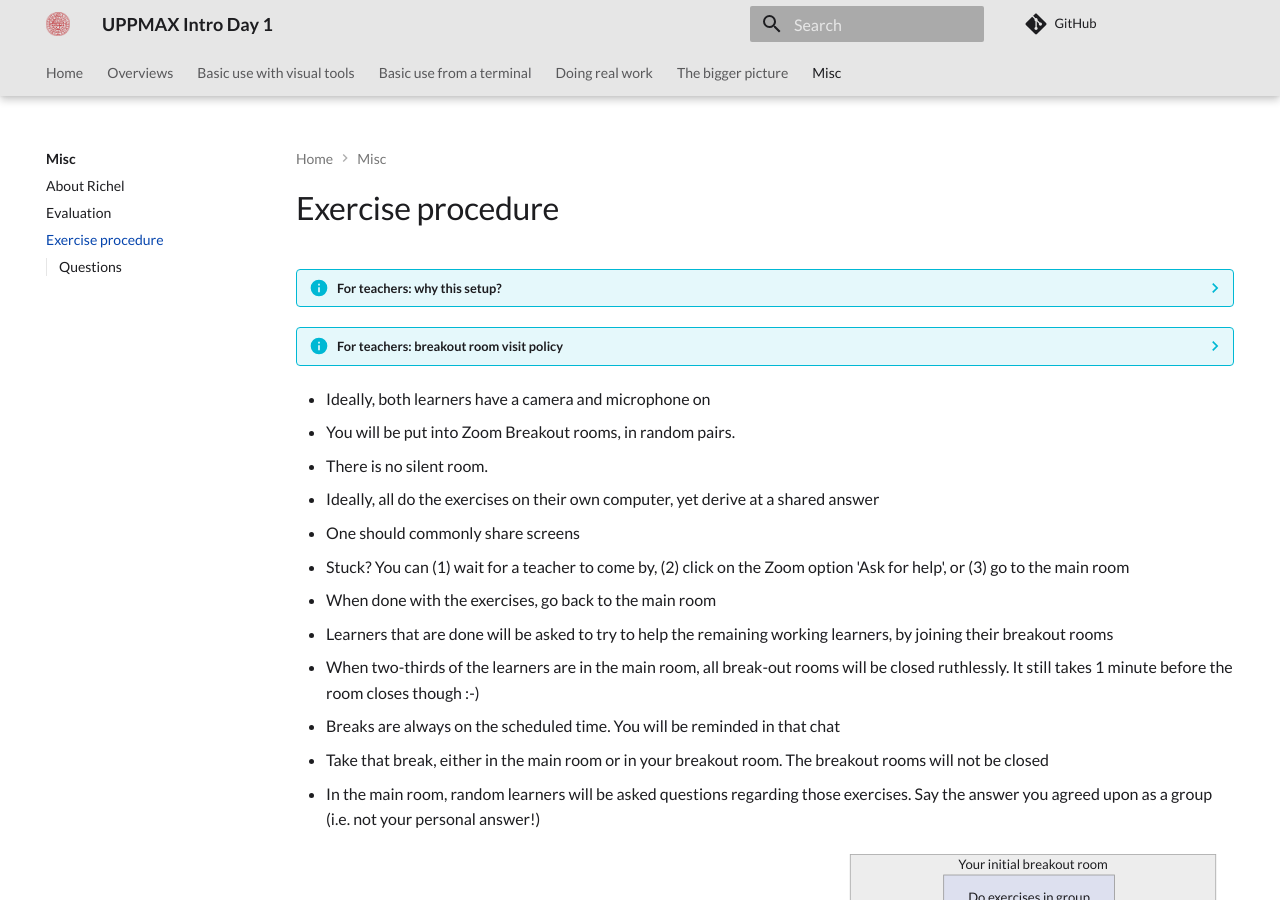
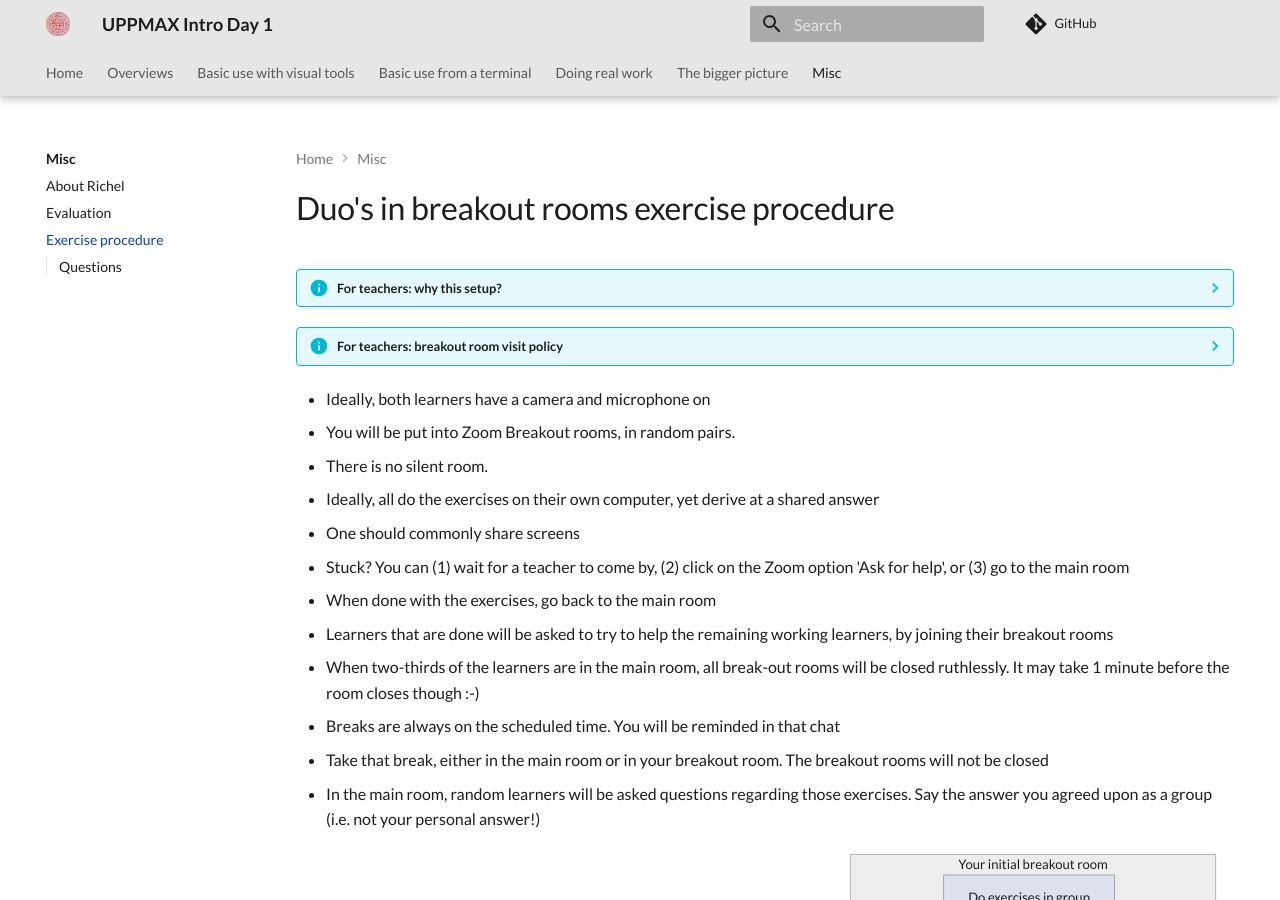
Before and after one commit to UPPMAX/uppmax_intro_day_1, an MkDocs documentation site: the page built from docs/misc/exercise_procedure.md, in a window 1280 px wide and 900 px high. Built offline with MkDocs 1.6.1 and Material for MkDocs 9.7.7, drawn with Linux system fonts in a browser that asks for light colours; comment, search, counter and statistics services are not loaded.

Commit message:
Fix markdown style

```diff
--- a/docs/misc/exercise_procedure.md
+++ b/docs/misc/exercise_procedure.md
@@ -1,4 +1,4 @@
-# Exercise procedure
+# Duo's in breakout rooms exercise procedure
 
 ???- info "For teachers: why this setup?"
 
@@ -11,7 +11,8 @@
 
     This assures everyone learns effectively: pairs are optimal.
 
-    > Ideally, all do the exercises on their computer, yet derive at a shared answer
+    > Ideally, all do the exercises on their computer,
+    > yet derive at a shared answer
 
     This assures everyone can give a answer that is not personal.
 
@@ -23,7 +24,8 @@
 
     There is no silent room, as:
 
-    - (1) working in pairs allows 'Think, Pair, Share' to work; answering is not personal anymore,
+    - (1) working in pairs allows 'Think, Pair, Share' to work;
+      answering is not personal anymore,
     - (2) getting the experienced learners to teach makes them learn too,
     - (3) this does not work well with Zoom assigning random pairs,
     - (4) this is not designed to be a self-study course
@@ -60,7 +62,8 @@
 
     Breaks are important.
 
-    > Take that break, either in the main room or in your breakout room. The breakout rooms will not be closed
+    > Take that break, either in the main room or in your breakout room.
+    > The breakout rooms will not be closed
 
     Do not disrupt the flow (even more) by closing the breakout rooms.
 
@@ -117,18 +120,22 @@
 - Ideally, both learners have a camera and microphone on
 - You will be put into Zoom Breakout rooms, in random pairs.
 - There is no silent room.
-- Ideally, all do the exercises on their own computer, yet derive at a shared answer
+- Ideally, all do the exercises on their own computer,
+  yet derive at a shared answer
 - One should commonly share screens
 - Stuck? You can (1) wait for a teacher to come by,
   (2) click on the Zoom option 'Ask for help', or
   (3) go to the main room
 - When done with the exercises, go back to the main room
-- Learners that are done will be asked to try to help the remaining working learners,
+- Learners that are done will be asked to try to help
+  the remaining working learners,
   by joining their breakout rooms
 - When two-thirds of the learners are in the main room, all break-out rooms
-  will be closed ruthlessly. It still takes 1 minute before the room closes though :-)
+  will be closed ruthlessly.
+  It may take 1 minute before the room closes though :-)
 - Breaks are always on the scheduled time. You will be reminded in that chat
-- Take that break, either in the main room or in your breakout room. The breakout rooms will not be closed
+- Take that break, either in the main room or in your breakout room.
+  The breakout rooms will not be closed
 - In the main room, random learners will be asked questions
   regarding those exercises.
   Say the answer you agreed upon as a group (i.e. not your personal answer!)
@@ -185,7 +192,6 @@
     Try to help the teacher give clear enough instructions
     next time.
 
-
 - You are in a breakout room with someone else.
   You need to install a piece of software,
   which takes a couple of minutes of time.
@@ -213,7 +219,8 @@
 
     - Wait
     - Ask questions
-    - Read the next session. Turn of your camera to indicate you need to concentrate
+    - Read the next session.
+      Turn of your camera to indicate you need to concentrate
 
 - I am alone in my Zoom breakout room. What do I do?
 
```
Also changed, not shown: docs/sessions/clusters.md (line endings or trailing spaces), docs/sessions/courses.md (line endings or trailing spaces), docs/sessions/login.md (line endings or trailing spaces), docs/sessions/use_remote_desktop.md (line endings or trailing spaces).
